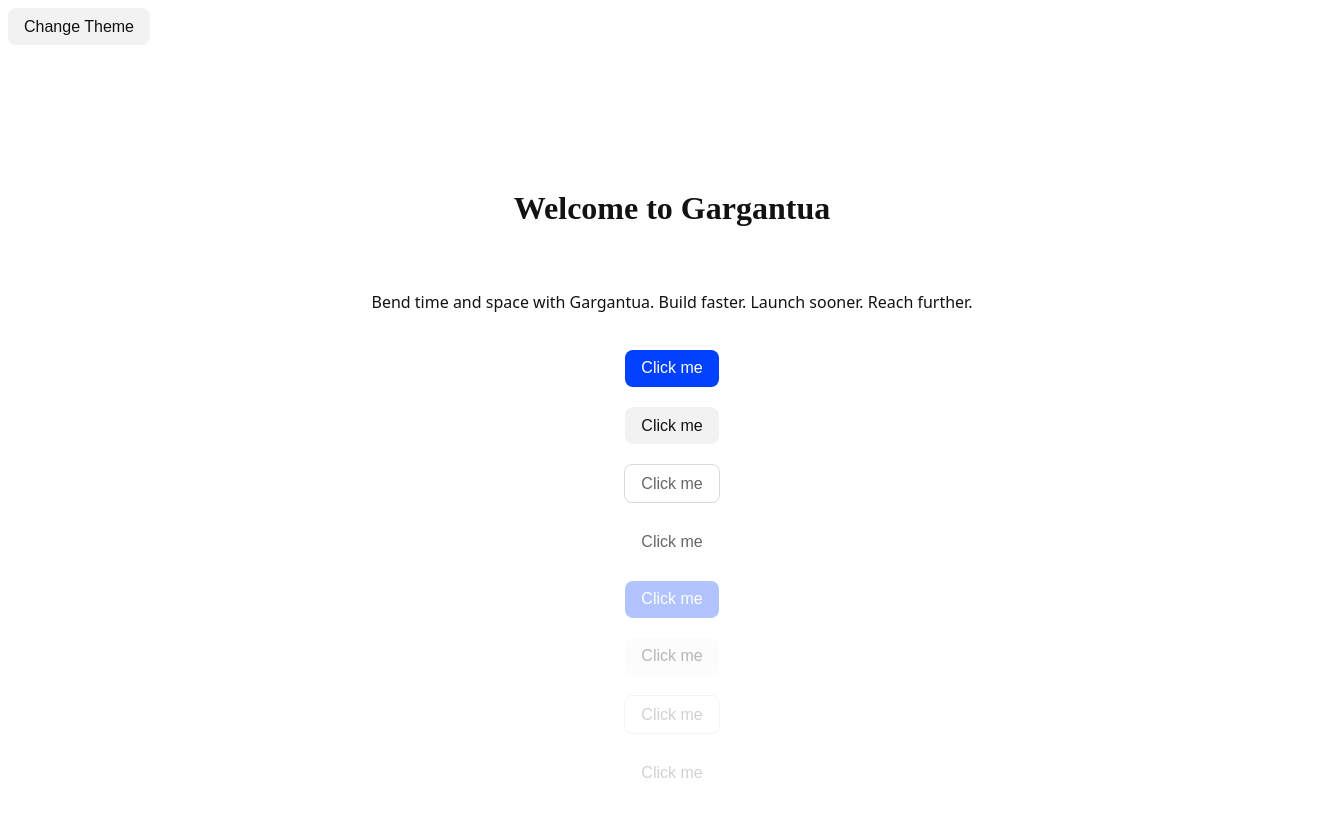
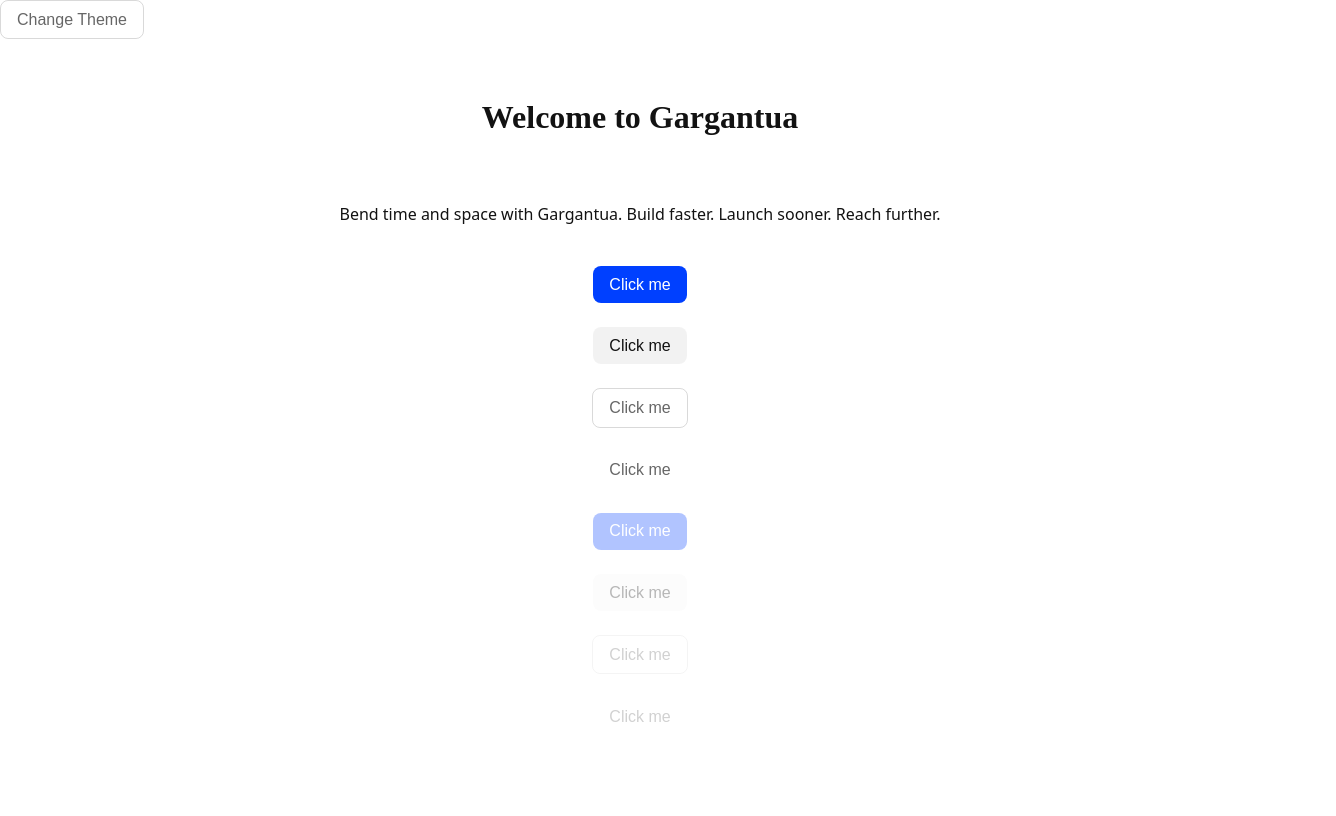
Before and after one commit to EmilianoCicero/Gargantua, a React (Vite) app: page / in a window 1280 px wide. Shown: the top 816 px of the page, 1336 px wide, since content can reach past the window. Built offline with nearby package versions, Linux system fonts and the light colour scheme.

Commit message:
added fullwidth to buttons

```diff
--- a/src/App.css
+++ b/src/App.css
@@ -2,5 +2,4 @@
   width: 100%;
   margin: 0 auto;
   padding: 2rem;
-  text-align: center;
 }
--- a/src/App.jsx
+++ b/src/App.jsx
@@ -17,7 +17,7 @@ function App() {
 
   return (
     <>
-      <Button variant="secondary" onClick={toggleTheme}>Change Theme</Button>
+      <Button variant="tertiary" onClick={toggleTheme}>Change Theme</Button>
       <Container>
         <h1>Welcome to Gargantua</h1>
         <p>
--- a/src/components/Button/Button.css
+++ b/src/components/Button/Button.css
@@ -16,7 +16,6 @@
     box-shadow: var(--elevation-primary-md);
   }
   .btn.primary:focus {
-    /*background-color: #144FFF;*/
     box-shadow: var(--elevation-primary-md);
   }
   .btn.disabled.primary:hover {
@@ -92,3 +91,6 @@
     cursor: not-allowed;
     box-shadow: none;
 }
+.btn.full-width {
+    width: 100%;
+  }
--- a/src/components/Button/Button.jsx
+++ b/src/components/Button/Button.jsx
@@ -1,11 +1,11 @@
 import React from 'react';
 import './Button.css';
 
-const Button = ({ children, variant = 'primary', disabled = false, ...props }) => {
-  const className = `btn ${variant} ${disabled ? 'disabled' : ''}`;
+const Button = ({ children, variant = 'primary', disabled = false, fullWidth = false, ...props }) => {
+  const className = `btn ${variant} ${disabled ? 'disabled' : ''} ${fullWidth ? 'full-width' : ''}`;
 
   return (
-    <button type="button" className={className} disabled={disabled} {...props}>
+    <button className={className} disabled={disabled} {...props}>
       {children}
     </button>
   );
--- a/src/index.css
+++ b/src/index.css
@@ -13,6 +13,12 @@
   -moz-osx-font-smoothing: grayscale;
 }
 
+html, body {
+  min-height: 100vh;
+  margin: 0;
+  overflow-x: hidden;
+}
+
 h1 {
   font-family: var(--font-heading);
 }
--- a/src/layouts/Container.css
+++ b/src/layouts/Container.css
@@ -3,9 +3,8 @@
   flex-direction: column;
   align-items: center;
   justify-content: center;
+  max-width: 800px;
   padding: 2rem;
-    min-height: 100vh;
-    text-align: center;
-    width: 100%;
-    gap: 20px;
+  margin: 0 auto;
+  gap: 24px;
 }
```
Lines whose indentation alone changed are shown as unchanged.
